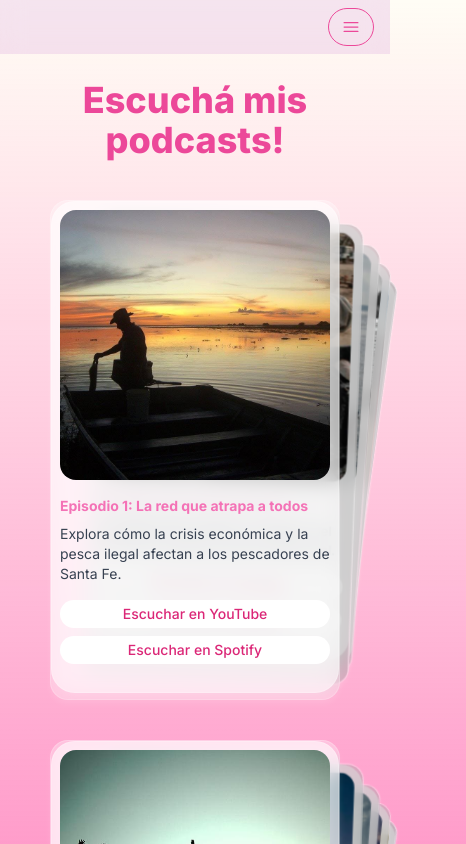
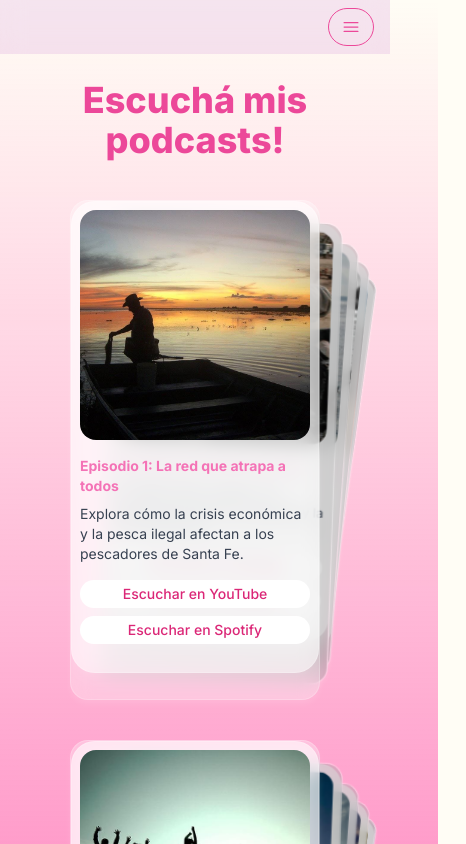
Before and after one commit to ignaciochiappero/jazmindfinton, a Next.js app: page /podcast in a window 390 px wide. Shown: the top 844 px of the page, 466 px wide, since content can reach past the window. Built offline with nearby package versions, Linux system fonts and the light colour scheme.

Commit message:
card mobile more thin

```diff
--- a/src/app/globals.css
+++ b/src/app/globals.css
@@ -50,8 +50,9 @@ html {
 
 @media (max-width: 640px) { /* Breakpoint para pantallas móviles */
   .swiper {
-    width: 290px;
+    width: 250px;
     height: 500px;
+
   }
 }
 
```
